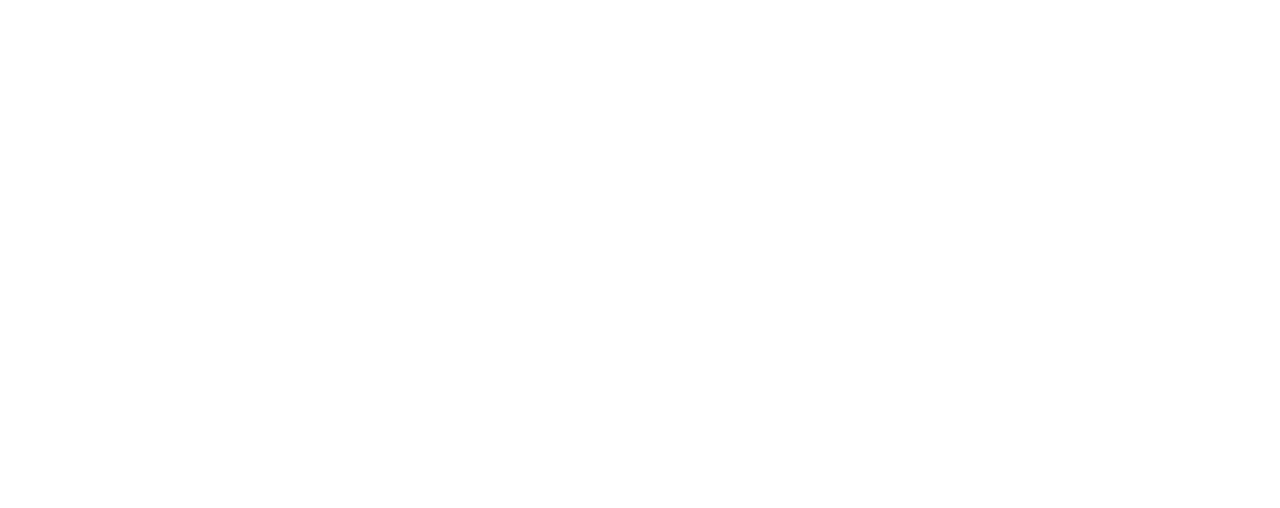
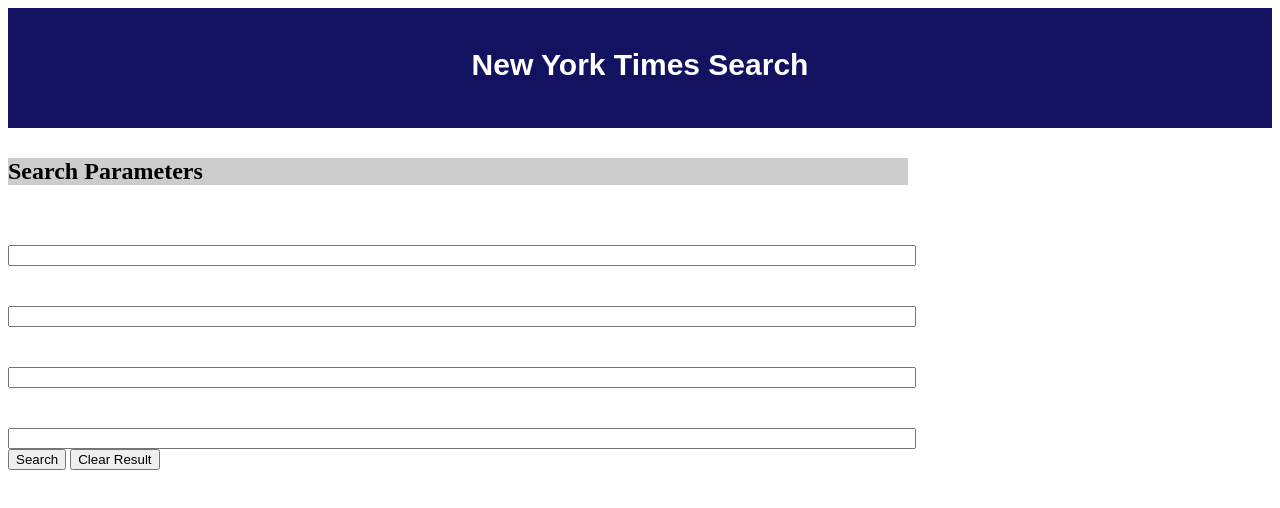
Before and after one commit to unicorn453/NYT-Search, a plain HTML site: page index.html in a window 1280 px wide. Drawn offline with nearby package versions, Linux system fonts and the light colour scheme.

Commit message:
added structure of the html

```diff
--- a/index.html
+++ b/index.html
@@ -3,7 +3,27 @@
   <head>
     <meta charset="UTF-8" />
     <meta name="viewport" content="width=device-width, initial-scale=1.0" />
+    <link rel="stylesheet" href="./style.css" />
     <title>NYT Search</title>
   </head>
-  <body></body>
+  <body>
+    <header class="title">New York Times Search</header>
+    <div class="container-fluid">
+      <h2>Search Parameters</h2>
+      <div class="input-container">
+        <input type="text" class="search-term input" />
+        <input type="number" class="number-records input" />
+        <input type="number" class="start-year input" />
+        <input type="number" class="end-year input" />
+      </div>
+      <div class="button-holder">
+        <button class="search">Search</button>
+        <button class="clear">Clear Result</button>
+      </div>
+    </div>
+    <script src="https://cdn.jsdelivr.net/npm/dayjs@1/dayjs.min.js"></script>
+    <!-- jQuery -->
+    <script src="https://cdnjs.cloudflare.com/ajax/libs/jquery/3.2.1/jquery.min.js"></script>
+    <script src="./assets/js/script.js"></script>
+  </body>
 </html>
--- /dev/null
+++ b/style.css
@@ -0,0 +1,28 @@
+.title {
+  background-color: rgb(18, 18, 96);
+  color: white;
+  text-align: center;
+  text-decoration: solid;
+  font-weight: 600;
+  font-family: Arial, Helvetica, sans-serif;
+  height: 80px;
+  padding-top: 40px;
+  font-size: 30px;
+}
+.input-container {
+  display: flex;
+  flex-direction: column;
+  justify-content: space-around;
+  width: 900px;
+}
+.input {
+  margin-top: 40px;
+  width: 900px;
+}
+.container-fluid {
+  margin-top: 30px;
+  width: 900px;
+}
+h2 {
+  background-color: rgb(204, 204, 204);
+}
```
